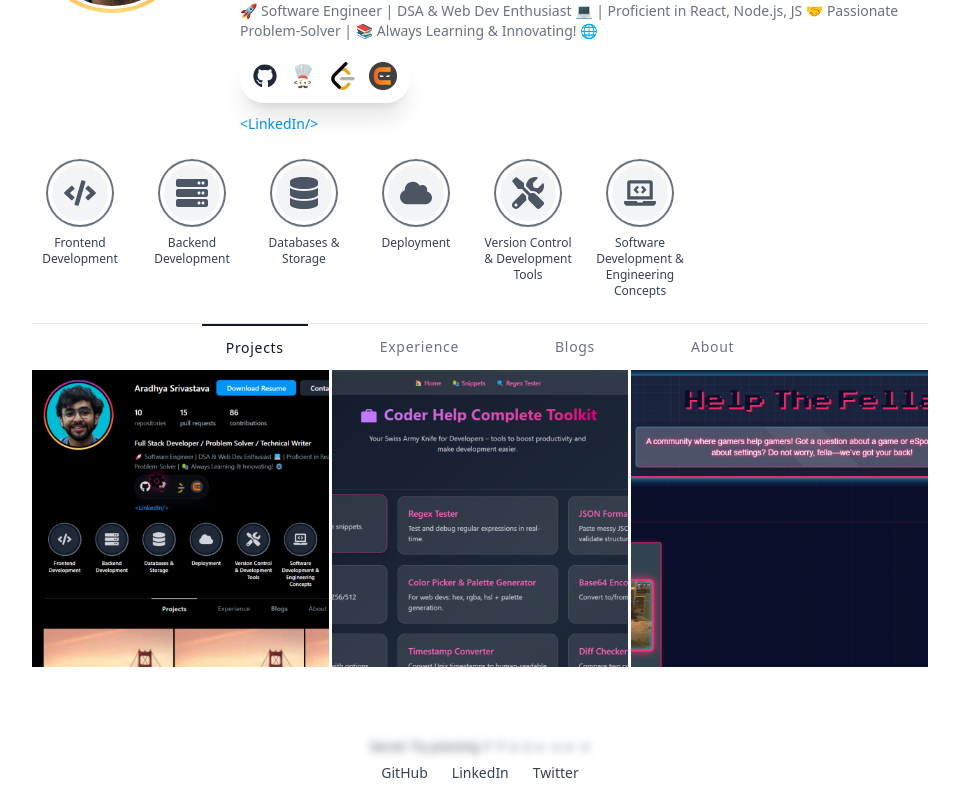
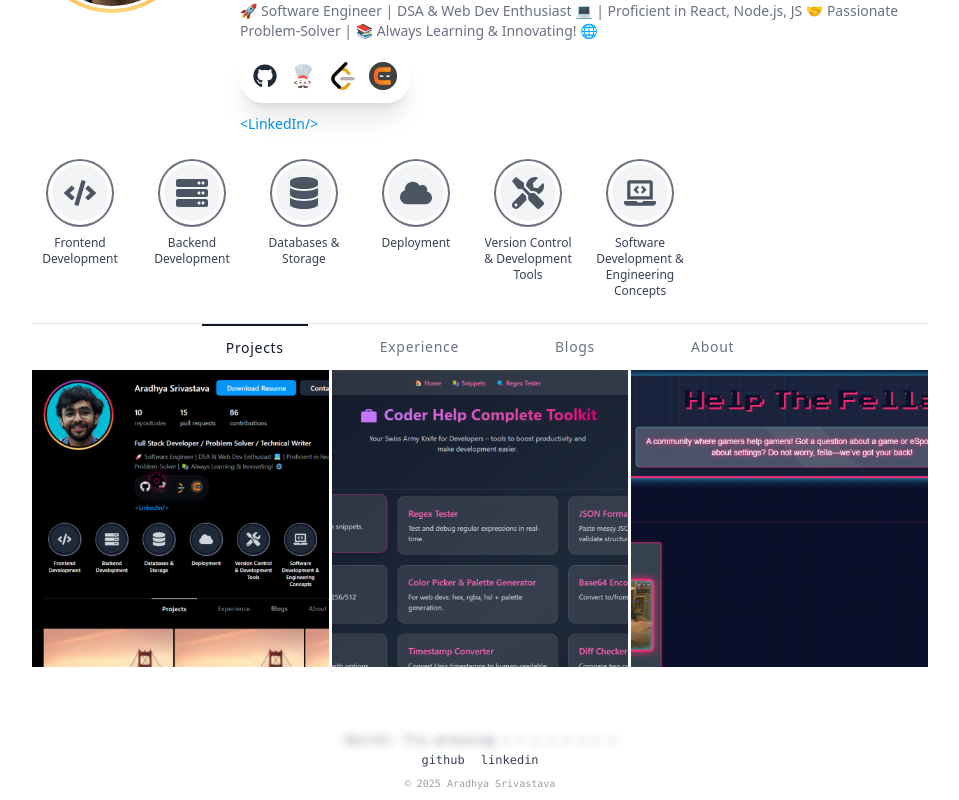
Before and after one commit to aradhya-7-7/portfolio, a React (Vite) app: page / in a window 1280 px wide. Shown: the part 203-1003 px from the top of the page, without its empty margins (160-1119 px from the left). Built offline with nearby package versions, Linux system fonts and the light colour scheme; no server answers.

Commit message:
Enhance BlogModal and Footer UI; remove Twitter link from SocialMenu

```diff
--- a/src/components/BlogModal.jsx
+++ b/src/components/BlogModal.jsx
@@ -21,23 +21,30 @@ const BlogModal = ({ blog, onClose }) => {
       >
         <div
           onClick={(e) => e.stopPropagation()}
-          className="w-[90vw] max-w-3xl max-h-[90vh] bg-white/10 dark:bg-black/30 backdrop-blur-md text-white border border-white/20 rounded-2xl shadow-lg flex flex-col overflow-hidden"
+          className="w-[95vw] max-w-4xl max-h-[90vh] bg-white/10 dark:bg-black/30 backdrop-blur-md text-white border border-white/20 rounded-2xl shadow-lg flex flex-col overflow-hidden"
         >
           {/* Header */}
           <div className="p-4 border-b border-white/20 flex justify-between items-center">
-            <h2 className="text-xl font-bold">{blog.title}</h2>
-            <span className="text-sm text-gray-300">{blog.date}</span>
+            <h2 className="text-xl font-bold border border-white/20 px-3 py-1 rounded-xl">
+              {blog.title}
+            </h2>
+            <span className="text-sm text-gray-300 border border-white/20 px-3 py-1 rounded-xl ml-4">
+              {blog.date}
+            </span>
+
             <button
-              onClick={onClose}
-              className="text-white hover:text-red-400 text-2xl font-bold"
-            >
-              &times;
-            </button>
+  onClick={onClose}
+  className="text-red-500 hover:text-red-400 text-2xl font-bold transition duration-200 ease-in-out drop-shadow-[0_0_8px_rgba(255,0,0,0.8)] hover:drop-shadow-[0_0_12px_rgba(255,0,0,1)] active:scale-90"
+>
+  &times;
+</button>
+
+
           </div>
 
           {/* Scrollable Content */}
           <div className="p-6 overflow-y-auto flex-1 space-y-4">
-            <p className="text-base leading-relaxed text-gray-200">
+            <p className="text-base leading-relaxed text-gray-200 text-justify">
               {blog.description}
             </p>
             {/*
--- a/src/components/Footer.jsx
+++ b/src/components/Footer.jsx
@@ -1,5 +1,4 @@
-import { useState } from "react";
-import { useContext } from "react";
+import { useState, useContext } from "react";
 import { ThemeContext } from "../context/ThemeContext";
 
 const Footer = () => {
@@ -14,63 +13,48 @@ const Footer = () => {
     <footer
       className={`
         ${darkMode ? "bg-black text-gray-300" : "bg-white text-gray-700"}
-        py-3 mt-auto text-sm
+        border-t border-white/10 dark:border-white/20
+        py-2 mt-auto text-xs font-mono backdrop-blur-md
+        shadow-[0_-1px_6px_rgba(255,255,255,0.05)]
       `}
     >
-      <div className="max-w-4xl mx-auto px-4">
-        <div className="flex flex-col items-center gap-2">
-          <div className="text-center">
-            {/* <p className="text-xs">
-              Made with 🚀 by{" "}
-              <a
-                href="https://www.linkedin.com/in/aradhya-srivastava"
-                target="_blank"
-                rel="noopener noreferrer"
-                className="hover:underline"
-              >
-                Aradhya Srivastava
-              </a>
-            </p> */}
-
+      <div className="max-w-3xl mx-auto px-4">
+        <div className="flex flex-col items-center gap-1">
+          <div className="text-center opacity-80 tracking-wide">
             <p
               onClick={handleClick}
               className={`
-    mt-1 cursor-pointer select-none transition-all duration-300 text-xs
-    ${clickCount < 2 ? "blur-sm" : "blur-none"}
-    hover:scale-105
-    hidden sm:block
-  `}
+                cursor-pointer select-none transition-all duration-300
+                ${clickCount < 2 ? "blur-sm" : "blur-none"}
+                hover:scale-105 hidden sm:block
+              `}
             >
               Secret: Try pressing ↑ ↑ ↓ ↓ ← → ← →
             </p>
           </div>
 
-          <div className="flex gap-6">
+          <div className="flex gap-4 font-medium">
             <a
-              href="https://github.com/yourusername"
+              href="https://github.com/aradhya-7-7"
               target="_blank"
               rel="noopener noreferrer"
-              className="transform transition-all duration-300 hover:text-blue-500 hover:scale-110 hover:-translate-y-1"
+              className="hover:scale-105 hover:uppercase transition-all duration-200"
             >
-              GitHub
+              github
             </a>
             <a
-              href="https://linkedin.com/in/yourusername"
+              href="https://www.linkedin.com/in/aradhya08oc01/"
               target="_blank"
               rel="noopener noreferrer"
-              className="transform transition-all duration-300 hover:text-blue-500 hover:scale-110 hover:-translate-y-1"
+              className="hover:scale-105 hover:uppercase transition-all duration-200"
             >
-              LinkedIn
-            </a>
-            <a
-              href="https://twitter.com/yourusername"
-              target="_blank"
-              rel="noopener noreferrer"
-              className="transform transition-all duration-300 hover:text-blue-500 hover:scale-110 hover:-translate-y-1"
-            >
-              Twitter
+              linkedin
             </a>
           </div>
+
+          <p className="text-[10px] opacity-50 mt-1">
+            &copy; {new Date().getFullYear()} Aradhya Srivastava
+          </p>
         </div>
       </div>
     </footer>
--- a/src/components/SocialMenu.jsx
+++ b/src/components/SocialMenu.jsx
@@ -23,12 +23,12 @@ const SocialMenu = ({ isOpen, onClose, position }) => {
       url: 'https://instagram.com/aradhya.7',
       color: 'hover:text-pink-600'
     },
-    {
-      icon: <FaXTwitter className="w-5 h-5" />,
-      label: 'X (Twitter)',
-      url: 'https://x.com/yourusername',
-      color: 'hover:text-gray-800 dark:hover:text-black'
-    }
+    // {
+    //   icon: <FaXTwitter className="w-5 h-5" />,
+    //   label: 'X (Twitter)',
+    //   url: 'https://x.com/yourusername',
+    //   color: 'hover:text-gray-800 dark:hover:text-black'
+    // }
   ];
 
   useEffect(() => {
```
